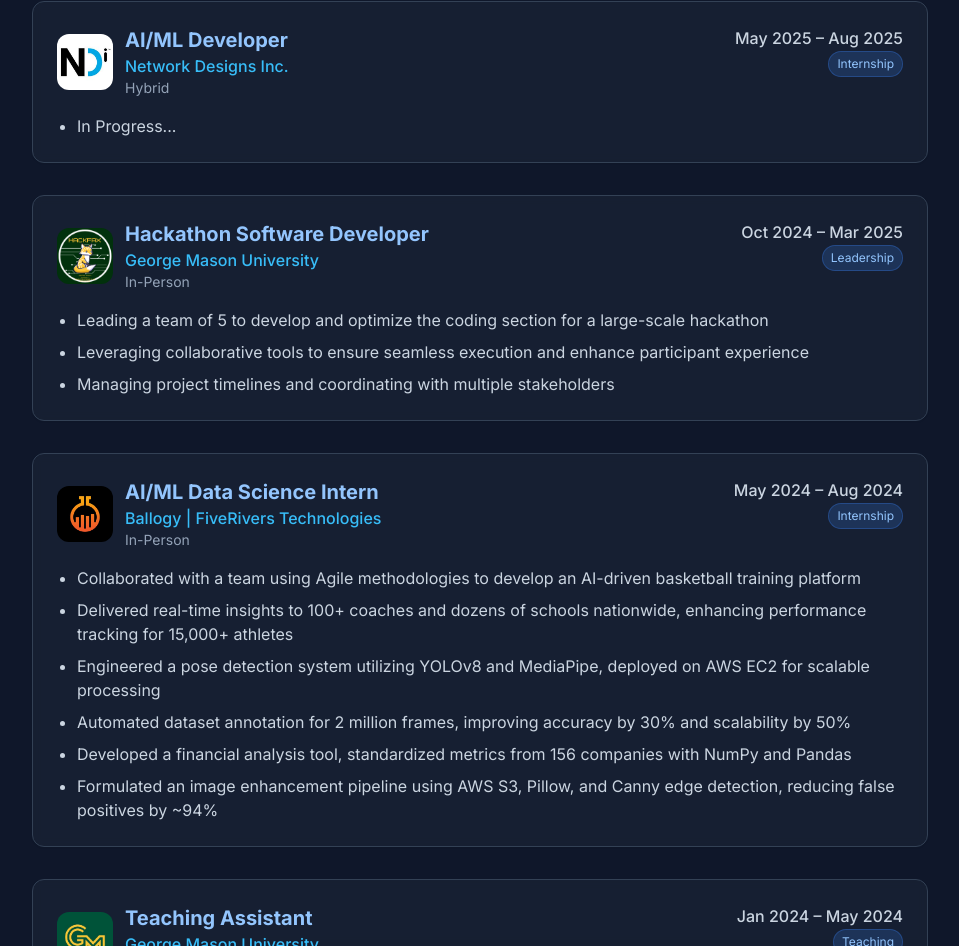
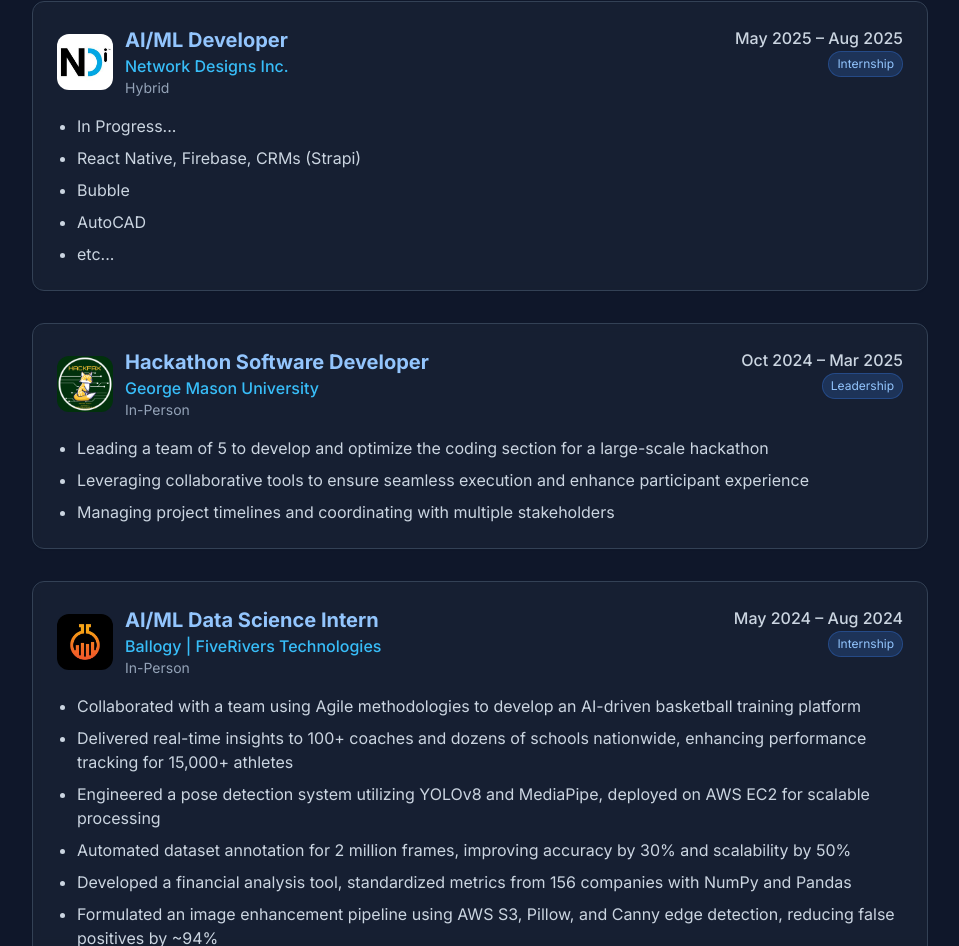
Before and after one commit to Paritybitz/portfolio, a Next.js app: page / in a window 1280 px wide. Shown: the part 1863-2809 px from the top of the page, without its empty margins (160-1119 px from the left). Built offline with nearby package versions, Linux system fonts and the light colour scheme.

Commit message:
more exp. draft

```diff
--- a/components/experience.tsx
+++ b/components/experience.tsx
@@ -15,6 +15,10 @@ const experiences = [
     logo: "/portfolio/images/NDi.jpg",
     description: [
       "In Progress...",
+      "React Native, Firebase, CRMs (Strapi)",
+      "Bubble",
+      "AutoCAD",
+      "etc..."
     ],
   },
   {
```
